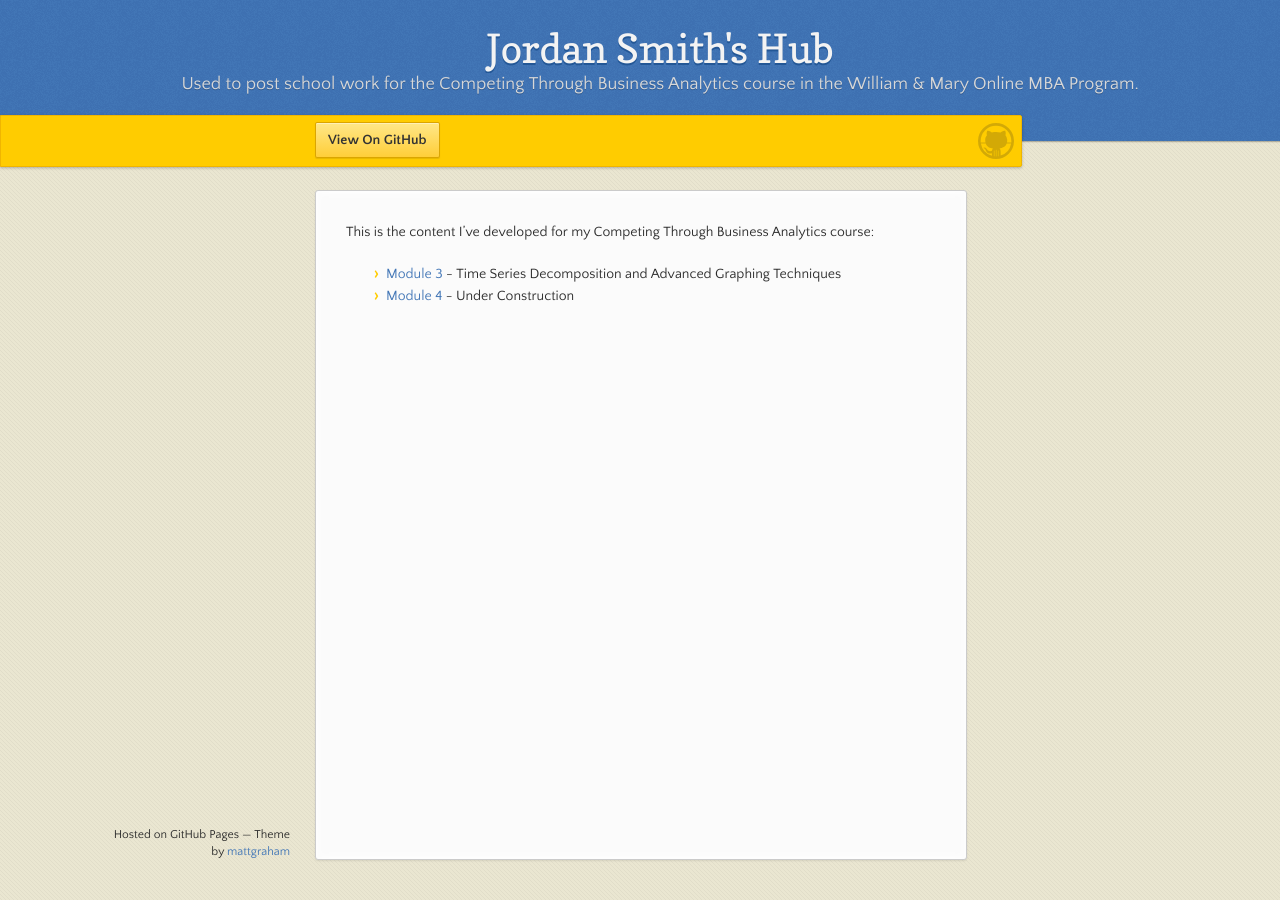
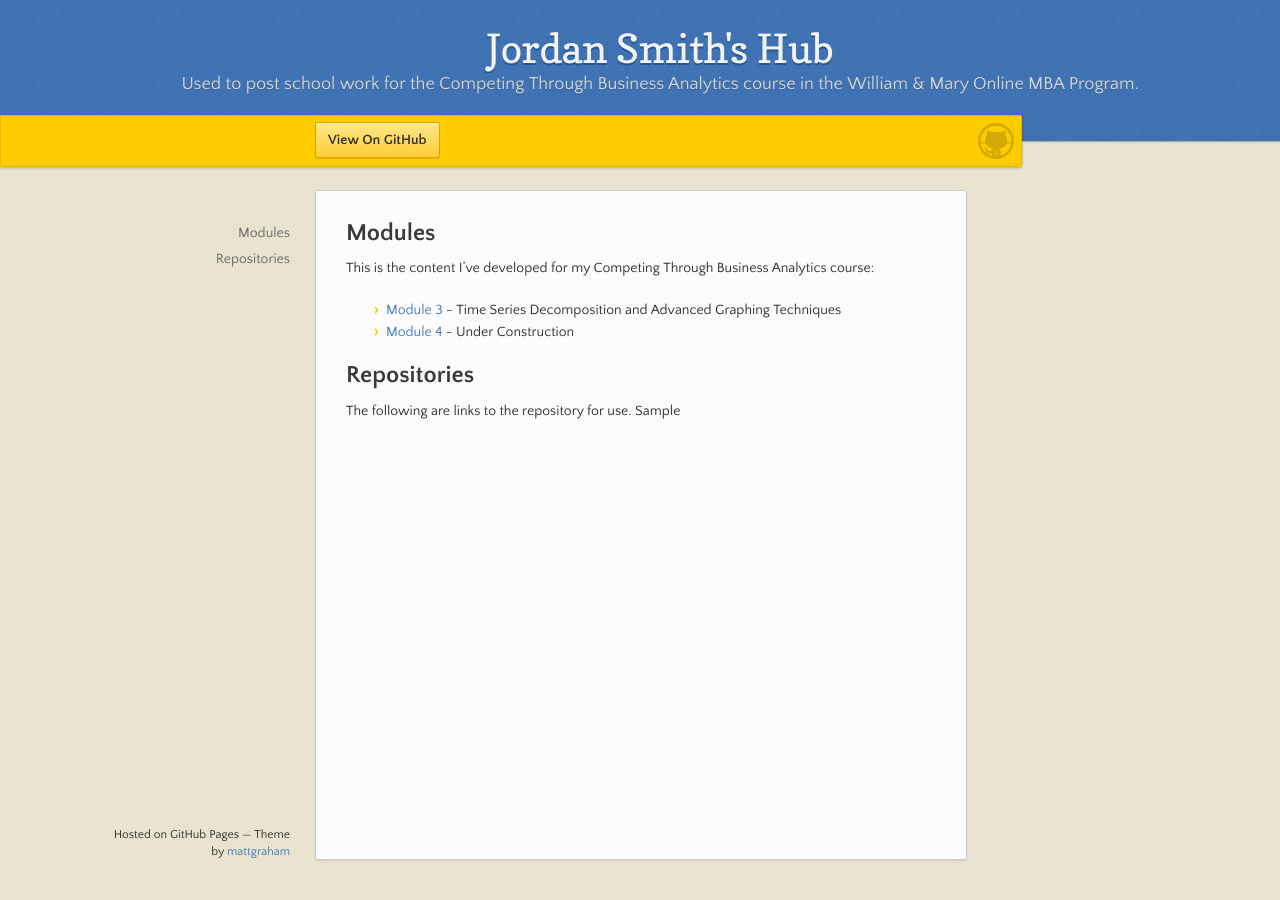
Before and after one commit to jksmith01/jksmith01.github.io, a Jekyll site: the page built from index.md, in a window 1280 px wide. Built offline with Jekyll 4.4.1, drawn with Linux system fonts in a browser that asks for light colours; our own code applies the rules of GitHub Pages for plain Markdown files.

Commit message:
Update index.md

```diff
--- a/index.md
+++ b/index.md
@@ -2,8 +2,13 @@
 title: Jordan Smith's Hub
 description: Used to post school work for the Competing Through Business Analytics course in the William & Mary Online MBA Program.
 ---
-
+## Modules
 This is the content I've developed for my Competing Through Business Analytics course:
 
 - [Module 3](/Module3) - Time Series Decomposition and Advanced Graphing Techniques
 - [Module 4](/Module4) - Under Construction
+
+
+## Repositories
+The following are links to the repository for use.
+Sample
```
